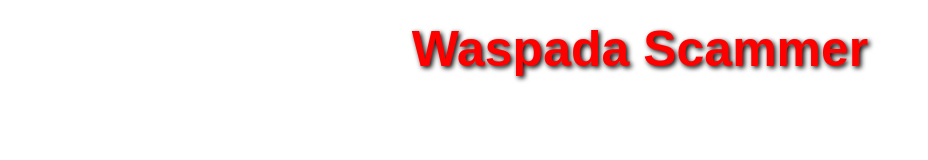
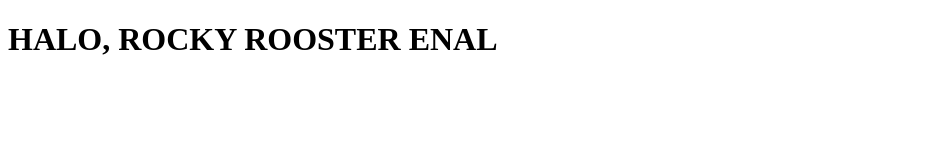
Before and after one commit to o10ten/Website-Personal, a plain HTML site: page index.html in a window 1280 px wide. Shown: the whole page, without its empty margins (0-928 px from the left). Drawn offline with Linux system fonts and the light colour scheme.

Commit message:
index.html

```diff
--- a/index.html
+++ b/index.html
@@ -1,36 +1,11 @@
 <!DOCTYPE html>
 <html lang="en">
-<head>
-    <meta charset="UTF-8">
-    <meta name="viewport" content="width=device-width, initial-scale=1.0">
-    <title>Waspada Scammer</title>
-    <style>
-        body {
-            text-align: center;
-            font-family: Arial, sans-serif;
-        }
-        .warning {
-            color: red;
-            font-size: 50px;
-            font-weight: bold;
-            text-shadow: 2px 2px 5px black;
-            margin: 20px 0;
-            animation: blink 1s infinite;
-        }
-        @keyframes blink {
-            0%, 100% { opacity: 1; }
-            50% { opacity: 0.5; }
-        }
-        img {
-            <img src=""C:\Users\Sulta\OneDrive\Pictures\WhatsApp Image 2025-02-10 at 15.20.42_281d99b3.jpg">
-            max-width: 100%;
-            height: auto;
-            border: 5px solid red;
-            border-radius: 10px;
-        }
-    </style>
-</head>
-<body>
-    <h1 class="warning">Waspada Scammer</h1>
-</body>
+    <head>
+        <meta charset="UTF-8">
+        <meta name="viewport" content="width=device-width, intial-scale=1.0">
+        <title>Oten's website</title>
+    </head>
+    <body>
+        <h1>HALO, ROCKY ROOSTER ENAL</h1>
+    </body>
 </html>
```
